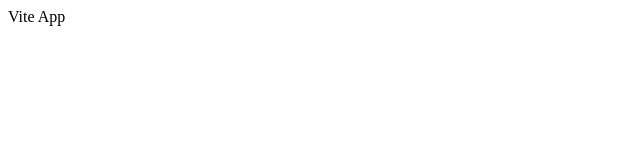
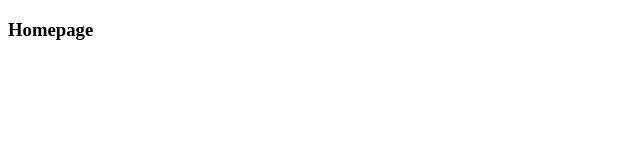
Before and after one commit to ekasky/express_auth_client, a React (Vite) app: page / in a window 1280 px wide. Shown: the top 160 px of the page, without its empty margins (0-640 px from the left). Built offline with nearby package versions, Linux system fonts and the light colour scheme.

Commit message:
Adds react-router-dom 	- Sets up a browser router

```diff
--- a/package.json
+++ b/package.json
@@ -11,7 +11,8 @@
   },
   "dependencies": {
     "react": "^18.2.0",
-    "react-dom": "^18.2.0"
+    "react-dom": "^18.2.0",
+    "react-router-dom": "^6.22.3"
   },
   "devDependencies": {
     "@types/react": "^18.2.43",
--- a/src/App.tsx
+++ b/src/App.tsx
@@ -1,11 +1,17 @@
+import { Routes, Route } from "react-router-dom";
+
+// Pages
+import Home from "./pages/Home";
 
 export default function App() {
 
   return (
 
-    <div>
-      Vite App
-    </div>
+    <Routes>
+
+      <Route path="/" element={<Home />} />
+
+    </Routes>
 
   )
 }
--- a/src/main.tsx
+++ b/src/main.tsx
@@ -2,9 +2,12 @@
 import ReactDOM from 'react-dom/client'
 import App from './App.tsx'
 import './index.css'
+import { BrowserRouter } from 'react-router-dom'
 
 ReactDOM.createRoot(document.getElementById('root')!).render(
   <React.StrictMode>
-    <App />
+    <BrowserRouter>
+      <App />
+    </BrowserRouter>
   </React.StrictMode>,
 )
```
Also changed, not shown: src/pages/Home.tsx (renamed from src/pages/Home.jsx), 1 other file (tests, documents, lock files or other folders).
